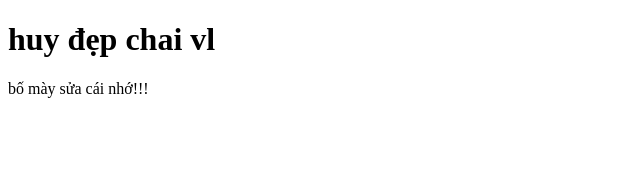
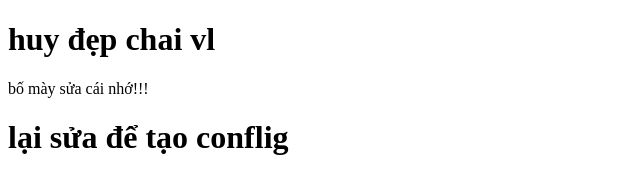
Before and after one commit to vanhuy127/test-git, a plain HTML site: page index.html in a window 1280 px wide. Shown: the whole page, without its empty margins (0-640 px from the left). Drawn offline with Linux system fonts and the light colour scheme.

Commit message:
Update index.html

```diff
--- a/index.html
+++ b/index.html
@@ -10,5 +10,7 @@
     <h1>huy đẹp chai vl</h1>
 
     <p> bố mày sửa cái nhớ!!!<p>
+
+    <h1> lại sửa để tạo conflig <h1>
   </body>
 </html>
```
